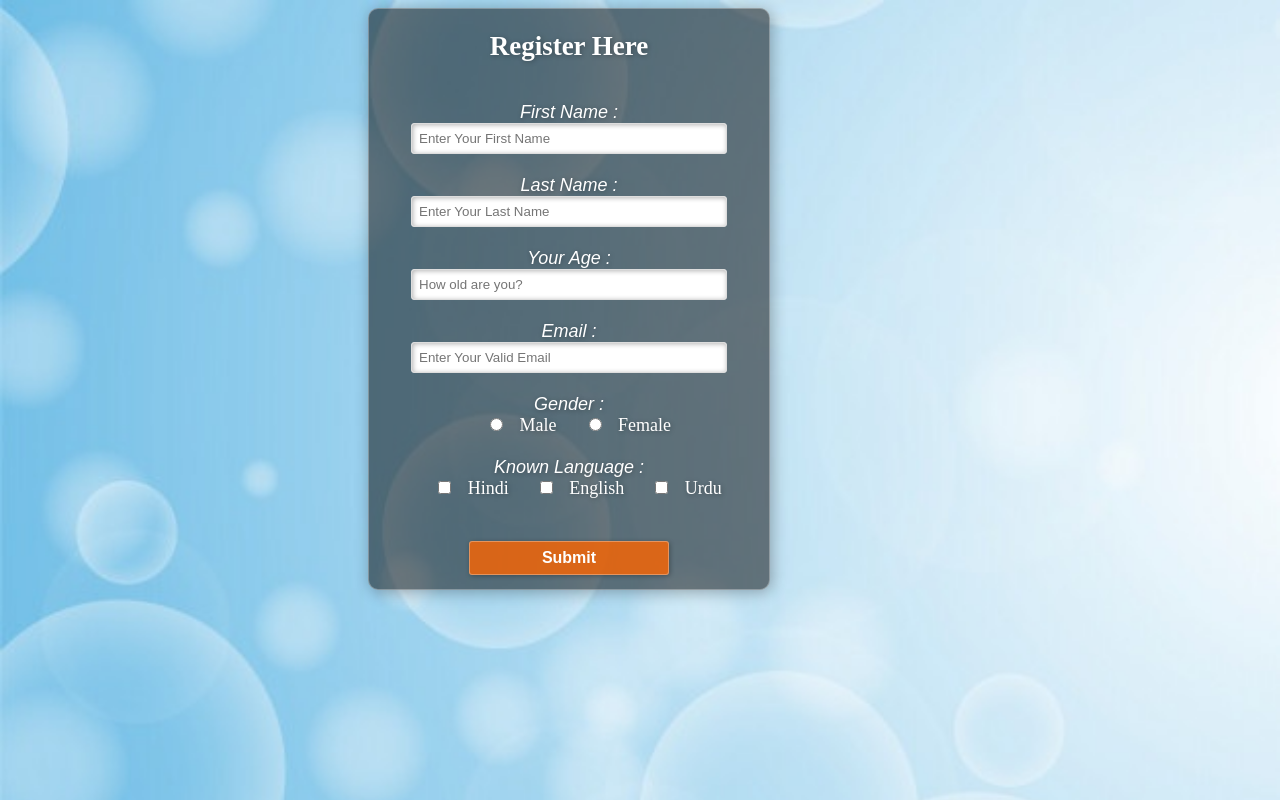
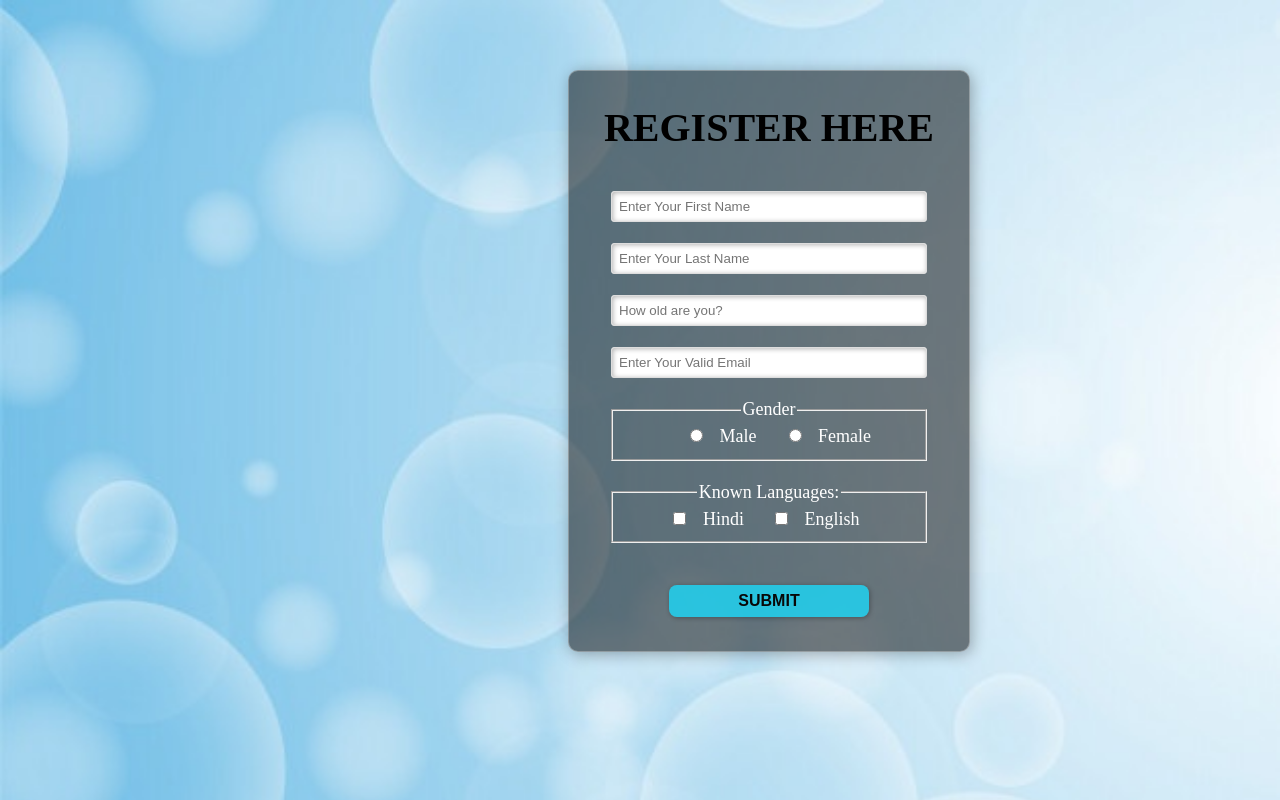
Before and after one commit to RishitaGangwal/RishitaGangwal.github.io, a plain HTML site: page FORM/Registration form.html in a window 1280 px wide. Drawn offline with Linux system fonts and the light colour scheme.

Commit message:
updated registration form

```diff
--- a/FORM/Registration form.html
+++ b/FORM/Registration form.html
@@ -7,28 +7,25 @@
 <body>
     <div class="main">
             <div class="register">
-              <h2>Register Here</h2>
+              <h2>REGISTER HERE</h2>
               <form id="register" method="post">
-                <label>First Name : </label>
-                 <br>
+
                  <input type="text" name"fname"
                  id="name" placeholder="Enter Your First Name">
-                 <br><br>
-                 <label>Last Name : </label>
+                 <br>
+
                  <br>
                  <input type="text" name"lname"
                  id="name" placeholder="Enter Your Last Name">
                  <br><br>
-                 <label>Your Age : </label>
-                 <br>
+
                  <input type="number" name="age" id="name" placeholder="How old are you?">
                  <br><br>
-                 <label>Email :</label>
-                 <br>
+
+
                  <input type="email" name="email" id="name" placeholder="Enter Your Valid Email">
                  <br><br>
-                 <label>Gender : </label>
-                 <br>
+                 <fieldset><legend>Gender </legend>
                  &nbsp;&nbsp;&nbsp;
                  <input type="radio" name="gender" id="male">
                  &nbsp;
@@ -36,10 +33,10 @@
                  &nbsp;&nbsp;&nbsp;&nbsp;
                  <input type="radio" name="gender" id="female">
                  &nbsp;
-                 <span id="female">Female</span>
-                 <br><br>
-                 <label>Known Language : </label>
+                 <span id="female">Female</span></fieldset>
                  <br>
+                <fieldset><legend>Known Languages: </legend>
+
                  &nbsp;&nbsp;&nbsp;
                  <input type="checkbox" name="lang" id="hindi">
                  &nbsp;
@@ -48,12 +45,9 @@
                  <input type="checkbox" name="lang" id="eng">
                  &nbsp;
                  <span id="eng">English</span>
-                 &nbsp;&nbsp;&nbsp;&nbsp;
-                 <input type="checkbox" name="lang" id="urdu">
-                 &nbsp;
-                 <span id="urdu">Urdu</span>
-                 <br><br><br>
-                 <input type="submit" value="Submit" name="submit" id="submit">
+                 &nbsp;&nbsp;&nbsp;&nbsp;&nbsp;
+                </fieldset><br><br>
+                 <input type="submit" value="SUBMIT" name="submit" id="submit">
 </form>
 </div><!--end register-->
 </div><!--main-->
--- a/FORM/style.css
+++ b/FORM/style.css
@@ -3,13 +3,18 @@ body {
     background-size: cover;
     background-repeat: no-repeat ;
 }
-div.main {
+.main {
          text-align: center;
+         margin-top: 70px;
+         margin-left: 200px;
 }
 h2{
     padding-top: 0em;
     padding-bottom: 0em;
     font-family: Arial,;
+    font-size: 40px;
+     font-weight: bolder;
+     color: black;
 }
 div.register{
     background-color: rgba(0,0,0,0.5);
@@ -46,14 +51,25 @@ label{
      font-family: sans-serif;
      font-weight: 600;
      border: none;
-     border-radius: 3px;
-     background-color: rgba(250,100,0,0.8);
-     color: #fff;
+     border-radius: 8px;
+     background-color: rgba(27, 215, 248, 0.8);
+     color: rgb(8, 8, 8);
      cursor: pointer;
-     border: 1px solid rgba(255,255,255,0.3);
      box-shadow: 1px 1px 5px rgba(0, 0,0, 0.3);
-     margin-bottom: 20px;
+     margin-bottom: 10px;
  }
- label,span,h2{
-     text-shadow: 1px 1px 5px rgba(0, 0,0, 0.3);
+ #submit:hover{
+     box-shadow: 0 2.8px 2.2px rgba(0, 0, 0, 0.034),
+     0 6.7px 5.3px rgba(0, 0, 0, 0.048),
+     0 12.5px 10px rgba(0, 0, 0, 0.06),0 2.8px 2.2px rgba(0, 0, 0, 0.034),
+     0 6.7px 5.3px rgba(0, 0, 0, 0.048),
+     0 12.5px 10px rgba(0, 0, 0, 0.06);
+     transform: translateY(3px);
+     font-weight: bolder;
+
  }
+
+ label{
+     text-align: left;
+     margin: 10px;
+ }
```
